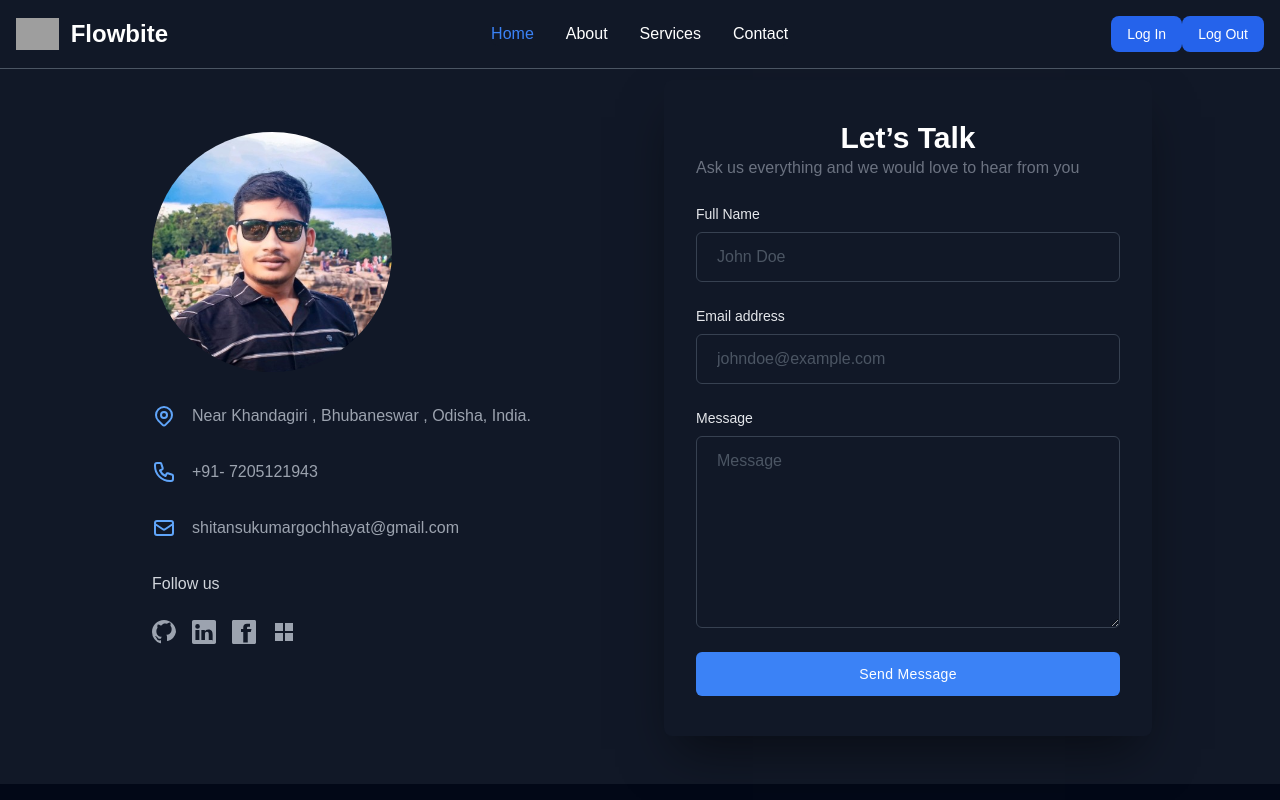
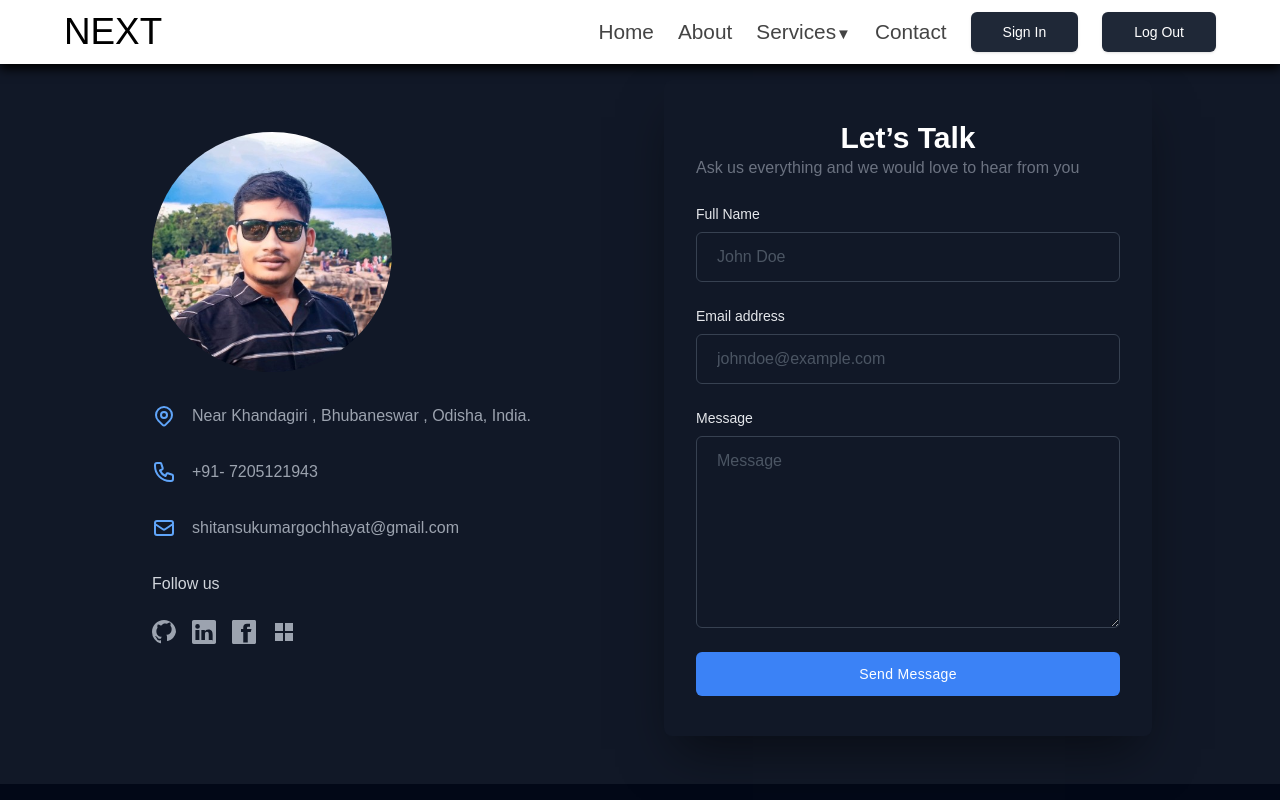
Before and after one commit to Shitansu7205/NEXT-APP-FULL, a Next.js app: page /contact-us in a window 1280 px wide. Built offline with nearby package versions, Linux system fonts and the light colour scheme; grey boxes are pictures that could not be loaded.

Commit message:
Navbar with some files pushed

```diff
--- a/package.json
+++ b/package.json
@@ -10,7 +10,7 @@
   },
   "dependencies": {
     "@heroicons/react": "^2.1.5",
-    "@nextui-org/react": "^2.4.8",
+    "@nextui-org/react": "^2.6.8",
     "@radix-ui/react-accordion": "^1.2.1",
     "@radix-ui/react-alert-dialog": "^1.1.2",
     "@radix-ui/react-dialog": "^1.1.2",
@@ -21,6 +21,7 @@
     "bcryptjs": "^2.4.3",
     "class-variance-authority": "^0.7.0",
     "clsx": "^2.1.1",
+    "daisyui": "^4.12.22",
     "dotenv": "^16.4.5",
     "js-cookie": "^3.0.5",
     "jsonwebtoken": "^9.0.2",
--- a/src/app/layout.js
+++ b/src/app/layout.js
@@ -3,9 +3,10 @@ import localFont from "next/font/local";
 import "./globals.css";
 import { ToastContainer } from "react-toastify";
 import 'react-toastify/dist/ReactToastify.css';
-import NavbarComponent from "@/components/NavbarComponent";
 import { useRouter } from "next/navigation";
 import toast from "react-hot-toast";
+import Navbar from "@/components/NavbarComponent";
+
 
 const geistSans = localFont({
   src: "./fonts/GeistVF.woff",
@@ -68,7 +69,7 @@ export default function RootLayout({ children }) {
 
 
         {/* nav bar started here */}
-        <nav className="bg-white dark:bg-gray-900 fixed w-full z-20 top-0 start-0 border-b border-gray-200 dark:border-gray-600">
+        {/* <nav className="bg-white dark:bg-gray-900 fixed w-full z-20 top-0 start-0 border-b border-gray-200 dark:border-gray-600">
           <div className="max-w-screen-xl flex flex-wrap items-center justify-between mx-auto p-4">
             <a href="https://flowbite.com/" className="flex items-center space-x-3 rtl:space-x-reverse">
               <img src="https://flowbite.com/docs/images/logo.svg" className="h-8" alt="Flowbite Logo" />
@@ -95,7 +96,9 @@ export default function RootLayout({ children }) {
               </ul>
             </div>
           </div>
-        </nav>
+        </nav> */}
+
+<Navbar/>
         {/* nav bar started here */}
         {children}
         <ToastContainer />
--- a/src/app/login/page.js
+++ b/src/app/login/page.js
@@ -4,7 +4,7 @@ import { useRouter } from 'next/navigation'
 
 import { toast } from 'react-toastify';
 import Cookies from 'js-cookie'; // Ensure this import is present
-// import { cookies } from 'next/headers';
+
 
 
 const Login = () => {
@@ -72,25 +72,12 @@ const Login = () => {
 
 
 
-    // FUNCTION FOR LOGOUT FUNCTIONALITY
-    const logout = () => {
-        try {
-            Cookies.remove("jwttoken"); // Remove the token
-            toast.success("Log Out Sucessufully")
-            router.push('/signup')
 
-        } catch (error) {
-            toast.error("Unable to Log Out ")
-            toast.warn("Try After Some Time")
-        }
-
-
-    }
 
 
     return (
         <>
-            <form className="max-w-sm mx-auto mt-32 p-4 bg-white rounded-lg shadow-md dark:bg-gray-800" onSubmit={getSubmit}>
+            <form className="max-w-sm mx-auto mt-32 p-4 bg-white rounded-lg shadow-md dark:bg-gray-800 form-signin" onSubmit={getSubmit} >
                 <h5 className="mb-3 text-base font-semibold text-gray-900 md:text-xl dark:text-white text-center">
                     Sign In
                 </h5>
@@ -203,8 +190,7 @@ const Login = () => {
                     <p className='text-blue-500'><button onClick={() => router.push('/signup')}>Sign up</button></p>
                 </div>
             </form>
-            <button onClick={() => router.push('/resetpass')}>Forgot Password</button>
-            <button onClick={logout}> Log Oxcut</button>
+
         </>
     )
 }
--- a/src/components/NavbarComponent.jsx
+++ b/src/components/NavbarComponent.jsx
@@ -1,66 +1,99 @@
 'use client'
+
+import React from 'react';
+import { useState } from 'react';
+import './style.css';
 import Link from 'next/link';
-import { useState } from 'react';
-import { UserIcon } from '@heroicons/react/24/outline';
+import { toast } from 'react-toastify';
+import { useRouter } from 'next/navigation'
+const Navbar = () => {
+  const [menuOpen, setMenuOpen] = useState(false);
+  const [categoryOpen, setCategoryOpen] = useState(false); // State for dropdown visibility
 
-export default function Navbar() {
-  const [dropdownOpen, setDropdownOpen] = useState(false);
-  const [servicesOpen, setServicesOpen] = useState(false);
-  const [userMenuOpen, setUserMenuOpen] = useState(false);
 
-  const toggleUserMenu = () => setUserMenuOpen(!userMenuOpen);
-  const toggleServicesMenu = () => setServicesOpen(!servicesOpen);
+const router  = useRouter()
+
+
+
+
+  const toggleMenu = () => {
+    setMenuOpen(!menuOpen);
+  };
+
+  const toggleCategory = () => {
+    setCategoryOpen(!categoryOpen);
+  };
+
+
+
+
+
+
+  const logout = async () => {
+    try {
+      const response = await fetch("/api/users/logout", {
+        method: 'POST', // Make sure you're using POST for logout
+        headers: {
+          'Content-Type': 'application/json',
+        },
+      });
+
+      if (response.ok) {
+        // Redirect to login page after successful logout
+        toast.success('Logout Successfully');
+        router.push('/login')
+      } else {
+        const data = await response.json();
+        console.log(data);
+        toast.error(data.message || "Logout Failed");
+      }
+    } catch (error) {
+      console.error("Error during logout:", error);
+      toast.error("An error occurred during logout");
+    }
+  };
+
 
   return (
-    <nav className="bg-white dark:bg-gray-900 sticky top-0 z-20 shadow-lg">
-      <div className="max-w-screen-xl flex items-center justify-between mx-auto p-4">
-        <Link href="/" className="flex items-center space-x-3">
-          <img src="https://flowbite.com/docs/images/logo.svg" className="h-8" alt="Logo" />
-          <span className="self-center text-2xl font-semibold whitespace-nowrap dark:text-white">Brand</span>
-        </Link>
-        <div className="flex items-center space-x-3">
-          <button onClick={toggleUserMenu} className="relative">
-            <UserIcon className="h-6 w-6 text-gray-800 dark:text-white" />
-            {userMenuOpen && (
-              <div className="absolute right-0 mt-2 w-48 bg-white dark:bg-gray-800 shadow-lg rounded-md z-10">
-                <Link href="/login" className="block px-4 py-2 text-gray-800 dark:text-white hover:bg-gray-100 dark:hover:bg-gray-700">Login</Link>
-                <Link href="/logout" className="block px-4 py-2 text-gray-800 dark:text-white hover:bg-gray-100 dark:hover:bg-gray-700">Logout</Link>
-                <Link href="/profile" className="block px-4 py-2 text-gray-800 dark:text-white hover:bg-gray-100 dark:hover:bg-gray-700">Profile</Link>
-              </div>
-            )}
-          </button>
-          <button className="md:hidden" onClick={toggleServicesMenu}>
-            <span className="text-gray-900 dark:text-white">Services</span>
-          </button>
-          <div className="hidden md:flex md:order-1">
-            <ul className="flex space-x-8">
-              <li>
-                <Link href="/" className="text-gray-900 rounded hover:bg-gray-100 dark:text-white dark:hover:bg-gray-700">Home</Link>
-              </li>
-              <li>
-                <Link href="/about" className="text-gray-900 rounded hover:bg-gray-100 dark:text-white dark:hover:bg-gray-700">About</Link>
-              </li>
-              <li>
-                <Link href="/about" className="text-gray-900 rounded hover:bg-gray-100 dark:text-white dark:hover:bg-gray-700">About</Link>
-              </li>
-              <li className="relative" onMouseEnter={toggleServicesMenu} onMouseLeave={toggleServicesMenu}>
-                <button className="text-gray-900 rounded hover:bg-gray-100 dark:text-white dark:hover:bg-gray-700">
-                  Services
-                </button>
-                {servicesOpen && (
-                  <div className="absolute left-0 mt-2 w-48 bg-white dark:bg-gray-800 shadow-lg rounded-md z-10">
-                    <Link href="/service1" className="block px-4 py-2 text-gray-800 dark:text-white hover:bg-gray-100 dark:hover:bg-gray-700">Weather App</Link>
-                    <Link href="/service2" className="block px-4 py-2 text-gray-800 dark:text-white hover:bg-gray-100 dark:hover:bg-gray-700">Food Recipe App</Link>
-                  </div>
-                )}
-              </li>
-              <li>
-                <Link href="/contact-us" className="text-gray-900 rounded hover:bg-gray-100 dark:text-white dark:hover:bg-gray-700">Contact</Link>
-              </li>
+    <nav className="navbar">
+      <div className="navbar-container container">
+        <input
+          type="checkbox"
+          id="toggle-menu"
+          checked={menuOpen}
+          onChange={toggleMenu}
+        />
+        <div className="hamburger-lines" onClick={toggleMenu}>
+          <span className={`line line1 ${menuOpen ? 'open' : ''}`}></span>
+          <span className={`line line2 ${menuOpen ? 'open' : ''}`}></span>
+          <span className={`line line3 ${menuOpen ? 'open' : ''}`}></span>
+        </div>
+        <ul className={`menu-items ${menuOpen ? 'open' : ''}`}>
+          <li><Link href="/">Home</Link></li>
+          <li><Link href="#">About</Link></li>
+          <li className={`dropdown ${categoryOpen ? 'open' : ''}`} onClick={toggleCategory}>
+            <Link href="#">Services<span className={`dropdown-icon ${categoryOpen ? 'open' : ''}`} style={{ fontSize: "15px" }}>▼</span></Link>
+            <ul className={`dropdown-menu ${categoryOpen ? 'open' : ''}`}>
+              <li><Link href="/weather-app">Weather App</Link></li>
+              <li><Link href="/food-recipe">Food Receipe App</Link></li>
+              <li><Link href="/image-search">Image Search App</Link></li>
             </ul>
-          </div>
-        </div>
+          </li>
+          <li><Link href="/contact-us">Contact</Link></li>
+          <li>
+            <Link href='/login'><button className="inline-flex items-center justify-center whitespace-nowrap text-sm font-medium transition-colors focus-visible:outline-none focus-visible:ring-1 focus-visible:ring-ring disabled:pointer-events-none disabled:opacity-50 bg-primary text-primary-foreground shadow  h-10 rounded-md px-8 signin-btn" >Sign In</button></Link>
+          </li>
+          <li>
+            <Link href='/login'><button className="inline-flex items-center justify-center whitespace-nowrap text-sm font-medium transition-colors focus-visible:outline-none focus-visible:ring-1 focus-visible:ring-ring disabled:pointer-events-none disabled:opacity-50 bg-primary text-primary-foreground shadow  h-10 rounded-md px-8 signin-btn" onClick={logout}>Log Out</button></Link>
+          </li>
+        </ul>
+
+        <h1 className="logo">NEXT</h1>
+
+
+
       </div>
     </nav>
   );
-}
+};
+export default Navbar;
--- /dev/null
+++ b/src/components/style.css
@@ -0,0 +1,213 @@
+
+
+/* Navbar styles */
+.navbar input[type="checkbox"],
+.navbar .hamburger-lines {
+    display: none;
+}
+
+.container {
+    max-width: 1200px;
+    width: 90%;
+    margin: auto;
+}
+
+.navbar {
+    box-shadow: 0px 5px 10px 0px #000000;
+    position: fixed;
+    width: 100%;
+    background: #fff;
+    color: #000;
+    /* opacity: 0.85; */
+    top: 0px;
+    z-index: 100;
+}
+
+.navbar-container {
+    display: flex;
+    justify-content: space-between;
+    height: 64px;
+    align-items: center;
+}
+
+.menu-items {
+    order: 2;
+    display: flex;
+    list-style: none;
+    align-items: center;
+}
+
+.logo {
+    order: 1;
+    font-size: 2.3rem;
+}
+
+.menu-items li {
+    list-style: none;
+    margin-left: 1.5rem;
+    font-size: 1.3rem;
+    position: relative; /* Needed for dropdown positioning */
+}
+
+.navbar a {
+    color: #444;
+    text-decoration: none;
+    font-weight: 500;
+    transition: color 0.3s ease-in-out;
+}
+
+.navbar a:hover {
+    color: #000000;
+}
+
+/* Dropdown Styles */
+.dropdown-menu {
+    position: absolute;
+    top: 151%;
+    left: 0;
+    z-index: 9999;
+    background-color: rgb(31, 41, 55);
+    box-shadow: 0 5px 10px rgba(0, 0, 0, 0.1);
+    display: none;
+    flex-direction: column;
+    padding:0 0;
+    min-width: 200px;
+}
+
+.dropdown-menu li {
+    margin: 0;
+}
+
+.dropdown-menu li a {
+    padding: 0.8rem;
+    display: block;
+    font-size: 1.2rem;
+    font-weight: 400;
+    color: #ffffff;
+    text-decoration: none;
+    transition: background-color 0.2s ease-in-out;
+}
+
+.dropdown-menu li a:hover {
+    background-color: #f0f0f0;
+}
+
+/* Show dropdown when open */
+.dropdown.open .dropdown-menu {
+    display: flex;
+}
+
+/* Media queries for smaller screens */
+@media (max-width: 768px) {
+    .navbar {
+        opacity: 0.95;
+    }
+
+    .navbar-container input[type="checkbox"],
+    .navbar-container .hamburger-lines {
+        display: block;
+    }
+
+    .navbar-container {
+        display: block;
+        position: relative;
+        height: 64px;
+    }
+
+    .navbar-container input[type="checkbox"] {
+        position: absolute;
+        display: block;
+        height: 32px;
+        width: 30px;
+        top: 20px;
+        left: 20px;
+        z-index: 5;
+        opacity: 0;
+        cursor: pointer;
+    }
+
+    .navbar-container .hamburger-lines {
+        display: block;
+        height: 28px;
+        width: 35px;
+        position: absolute;
+        top: 20px;
+        left: 20px;
+        z-index: 2;
+        display: flex;
+        flex-direction: column;
+        justify-content: space-between;
+    }
+
+    .navbar-container .hamburger-lines .line {
+        display: block;
+        height: 4px;
+        width: 100%;
+        border-radius: 10px;
+        background: #333;
+        transition: transform 0.3s ease-in-out;
+    }
+
+    .navbar-container .hamburger-lines .open {
+        transform: rotate(45deg);
+    }
+
+    .navbar-container .hamburger-lines .line2.open {
+        transform: scaleY(0);
+    }
+
+    .navbar-container .hamburger-lines .line3.open {
+        transform: rotate(-45deg);
+    }
+
+    .navbar .menu-items {
+        padding-top: 100px;
+        background: #fff;
+        height: 100vh;
+        max-width: 265px;
+        transform: translateX(-150%);
+        display: flex;
+        flex-direction: column;
+        margin-left: -53px;
+        padding-left: 0px;
+        transition: transform 0.5s ease-in-out;
+        box-shadow: 5px 0px 10px 0px #aaa;
+        overflow: scroll;
+    }
+
+    .navbar .menu-items.open {
+        transform: translateX(0);
+    }
+
+    .navbar .menu-items li {
+        margin-bottom: 1.8rem;
+        font-size: 1.1rem;
+        font-weight: 500;
+    }
+
+    .logo {
+        position: absolute;
+        top: 10px;
+        right: 15px;
+        font-size: 2.5rem;
+    }
+}
+
+@media (max-width: 500px) {
+    /* Hide logo when hamburger menu is opened */
+    .navbar-container input[type="checkbox"]:checked ~ .logo {
+        display: none;
+    }
+}
+
+
+
+
+.signin-btn{
+    background: rgb(31 40 55);
+    color: #ffffff;
+}
+.signin-btn :hover{
+    color: rgb(31 40 55) !important;
+    background-color: #ffffff !important;
+}
```
Also changed, not shown: 1 other file (tests, documents, lock files or other folders).
